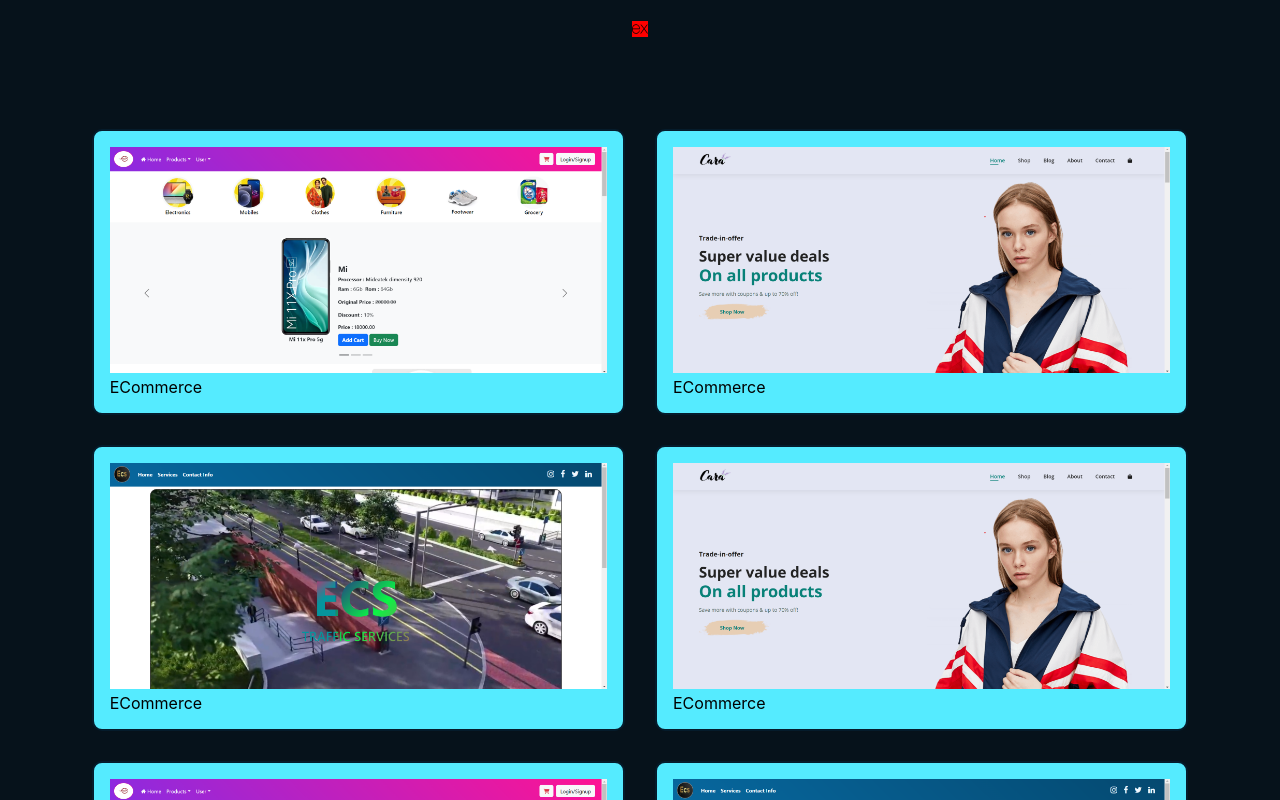
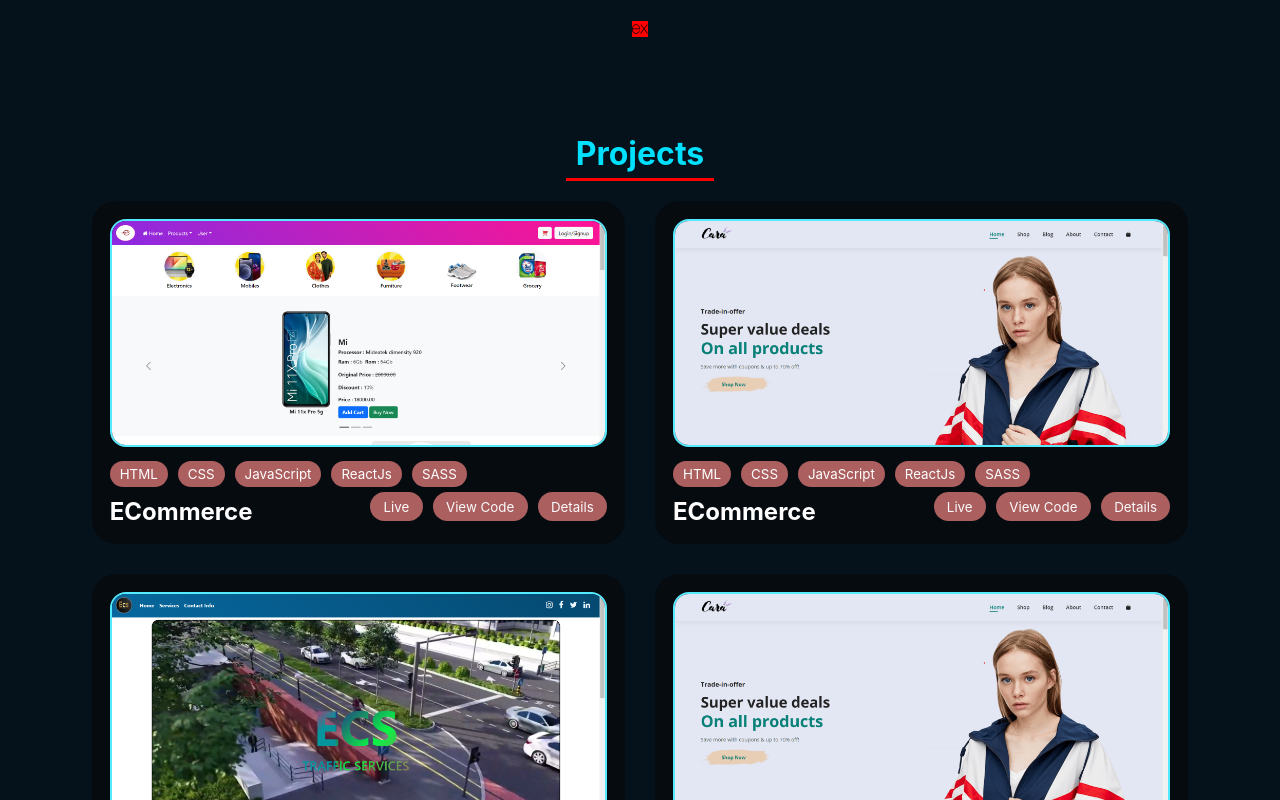
Before and after one commit to RajeshVarma22/rajesh_portfolio, a React (Create React App) app: page / in a window 1280 px wide. Shown: the part 1480-2280 px from the top of the page. Built offline with nearby package versions, Linux system fonts and the light colour scheme.

Commit message:
added styles for projects

```diff
--- a/src/components/projects/Projects.jsx
+++ b/src/components/projects/Projects.jsx
@@ -8,6 +8,7 @@ import Projects_s_m_l from "./Projects_s_m_l.jsx";
 const Projects = () => {
   return (
     <section id="projects">
+      <h1 id="pojects_title">Projects</h1>
       {/* <Carousel images={images}/> */}
 
       {/* <div id ="desktop">
--- a/src/components/projects/Projects_s_m_l.jsx
+++ b/src/components/projects/Projects_s_m_l.jsx
@@ -6,11 +6,25 @@ const Projects_s_m_l = ({ dataObj }) => {
     <div id="Projectssml">
       {dataObj.map((item, index) => {
         return (
-          <div className="projectCard">
+          <div className="projectCard" key={index}>
             <div className="headCard">
               <img src={item.img} alt="" />
             </div>
-            <div className="bodycard">{item.title}</div>
+            <div className="bodycard">
+              <div className="skills_used">
+                {item.skills.map((skillSet) => {
+                  return <p className="skills_names">{skillSet}</p>;
+                })}
+              </div>
+              <div className="project_title_details">
+                <h1 className="project_title">{item.title}</h1>
+                <div className="project_demo">
+                  <button className="btns btn_live">Live</button>
+                  <button className="btns">View Code</button>
+                  <button className="btns">Details</button>
+                </div>
+              </div>
+            </div>
           </div>
         );
       })}
--- a/src/components/projects/projects.scss
+++ b/src/components/projects/projects.scss
@@ -7,6 +7,14 @@
   flex-wrap: wrap;
   background-color: $dark_theme_color;
   overflow: hidden;
+
+  #pojects_title{
+    padding: 5px 10px;
+    color: $sky_blue_color;
+    margin-bottom: 20px;
+    font-size: xx-large;
+    border-bottom: 3px solid red;
+  }
 
   #desktop {
     position: relative;
--- a/src/components/projects/projectsSML.scss
+++ b/src/components/projects/projectsSML.scss
@@ -10,22 +10,64 @@
 
   .projectCard {
     width: 41.666666667%;
-    background-color: $card_bg;
+    background-color: #060b10;
     padding: 1em;
-    border: 2px solid $dark_theme_similar_color;
+    border: 2px solid #060b10;
     display: flex;
     flex-direction: column;
     justify-content: center;
-    border-radius: 10px;
-
+    border-radius: 24px;
 
     .headCard {
       width: 100%;
       height: auto;
+      border-radius: inherit;
 
-      img{
+      img {
         width: 100%;
         height: auto;
+        border: 2px solid $card_bg;
+        border-radius: 16px;
+      }
+    }
+
+    .bodycard {
+      margin-top: 10px;
+      color: white;
+
+      .skills_used {
+        display: flex;
+
+        .skills_names {
+          background-color: #ac5f5f;
+          margin-right: 10px;
+          padding: 5px 10px;
+          border-radius: 20px;
+          font-size: smaller;
+        }
+      }
+      .project_title_details {
+        display: flex;
+        justify-content: space-between;
+        align-items: center;
+        .project_title {
+          // text-align: center;
+          margin-top: 10px;
+          font-size: x-large;
+          font-weight: bold;
+        }
+
+        .project_demo {
+          .btns {
+            color: #fafafc;
+            margin-left: 10px;
+            padding: 0.5em 1em;
+            border-radius: 24px;
+            background-color: #ac5f5f;
+            border: none;
+            outline: none;
+          }
+        }
       }
     }
   }
```
